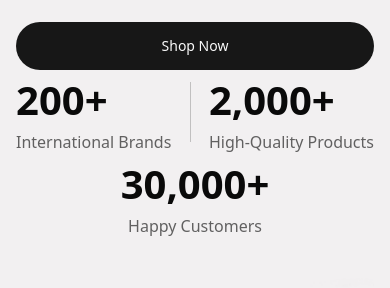
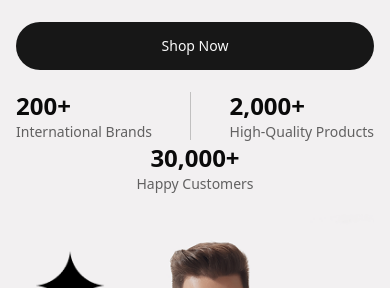
Before and after one commit to FaresElabasery/shop-commerce, a React (Vite) app: page / in a window 390 px wide. Shown: the part 355-643 px from the top of the page. Built offline with nearby package versions, Linux system fonts and the light colour scheme; no server answers.

Commit message:
fix: height of hero section

```diff
--- a/src/Components/HeroSection/HeroSection.tsx
+++ b/src/Components/HeroSection/HeroSection.tsx
@@ -7,30 +7,30 @@ export default function HeroSection() {
             <div className='container'>
                 <div className='flex flex-col md:flex-row md:items-center gap-10'>
                     <div className="content md:w-1/2">
-                        <h1 className="font-bold text-4xl md:text-6xl ">FIND CLOTHES THAT MATCHES YOUR STYLE</h1>
+                        <h1 className="font-bold text-4xl md:text-5xl ">FIND CLOTHES THAT MATCHES YOUR STYLE</h1>
                         <p className='text-sm text-black/60 mt-6'>Browse through our diverse range of meticulously crafted garments, designed to bring out your individuality and cater to your sense of style.</p>
                         <Button asChild className='rounded-full font-medium py-6 px-14 w-full sm:w-fit mt-6'>
                             <Link to='/products' >Shop Now</Link>
                         </Button>
-                        <div className='hero-number flex flex-wrap justify-between items-center sm:mt-12'>
+                        <div className='hero-number flex flex-wrap justify-between items-center mt-5 max-sm:-mb-5'>
                             <div className=''>
-                                <p className='font-bold text-[40px]'>200+</p>
-                                <p className='text-black/60'>International Brands</p>
+                                <p className='font-bold text-2xl sm:text-[40px]'>200+</p>
+                                <p className='text-black/60 text-sm sm:text-base'>International Brands</p>
                             </div>
-                            <span className='w-[1px] h-15 bg-black/20'></span>
+                            <span className='w-[1px] h-12 bg-black/20'></span>
                             <div>
-                                <p className='font-bold text-[40px]'>2,000+</p>
-                                <p className='text-black/60'>High-Quality Products</p>
+                                <p className='font-bold text-2xl sm:text-[40px]'>2,000+</p>
+                                <p className='text-black/60 text-sm sm:text-base'>High-Quality Products</p>
                             </div>
                             <span className='hidden sm:block w-[1px] h-15 bg-black/20 '></span>
                             <div className='w-full sm:w-fit text-center'>
-                                <p className='font-bold text-[40px]'>30,000+</p>
-                                <p className='text-black/60'>Happy Customers</p>
+                                <p className='font-bold text-2xl sm:text-[40px]'>30,000+</p>
+                                <p className='text-black/60 text-sm sm:text-base'>Happy Customers</p>
                             </div>
                         </div>
                     </div>
                     <div className="imageContainer w-full md:w-1/2">
-                        <img src='/hero.png' alt='hero' className='w-full h-full object-cover' />
+                        <img src='/hero.png' alt='hero' className='w-full max-h-[70vh] object-contain' />
                     </div>
                 </div>
             </div>
```
